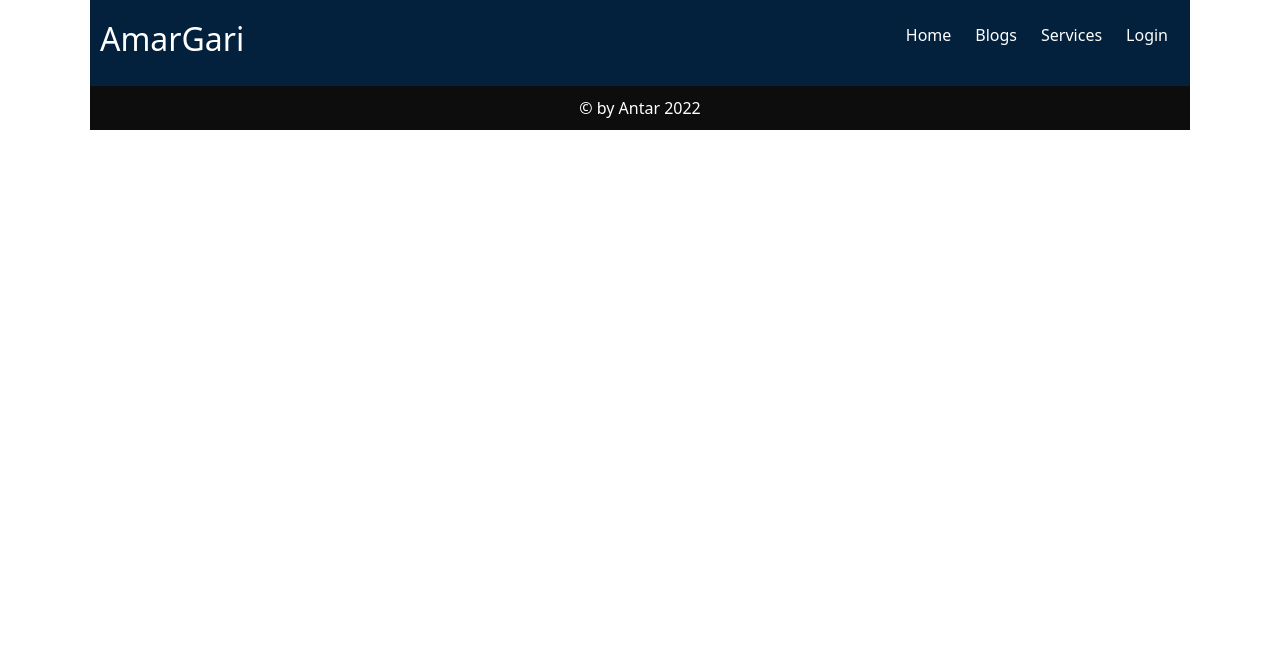
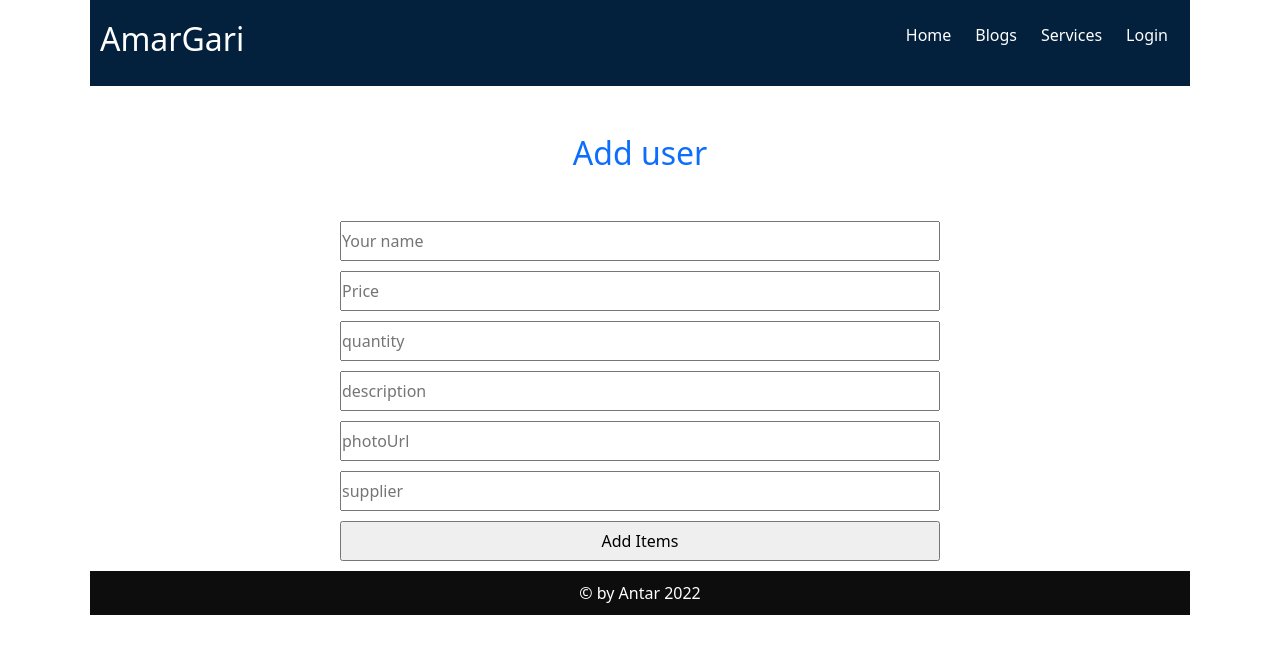
Before and after one commit to Antar-Chakrabarti/warehouse-management-client, a React (Create React App) app: page /addItems in a window 1280 px wide. Shown: the top 654 px of the page. Built offline with nearby package versions, Linux system fonts and the light colour scheme; no server answers; sample sign-in values are in the browser's storage; a web font is replaced by a local one.

Commit message:
added addItems section

```diff
--- a/src/App.js
+++ b/src/App.js
@@ -10,6 +10,7 @@ import MyInventory from './components/MyInventory/MyInventory';
 import RequireAuth from './components/RequireAuth/RequireAuth';
 import ManageInventory from './components/ManageInventory/ManageInventory';
 import Blog from './components/Blog/Blog';
+import AddItem from './components/AddItem/AddItem';
 
 function App() {
   return (
@@ -30,6 +31,11 @@ function App() {
           </RequireAuth>
         }/>
         <Route path='/blog' element={<Blog/>}/>
+        <Route path='/addItems' element={
+          <RequireAuth>
+            <AddItem />
+          </RequireAuth>
+        }/>
       </Routes>
       <Footer />
     </div>
--- a/src/HomeCompo/Banner/Banner.js
+++ b/src/HomeCompo/Banner/Banner.js
@@ -7,38 +7,24 @@ const Banner = () => {
             <Carousel>
                 <Carousel.Item>
                     <img
-                        className="d-block w-100"
-                        src="https://i.ibb.co/brhrqxm/smartPic.png"
+                        className="d-block w-100 h-75"
+                        src="https://i.ibb.co/Mhjr9q7/inventory-4.webp"
                         alt="First slide"
                     />
-                    <Carousel.Caption>
-                        <h3>First slide label</h3>
-                        <p>Nulla vitae elit libero, a pharetra augue mollis interdum.</p>
-                    </Carousel.Caption>
                 </Carousel.Item>
                 <Carousel.Item>
                     <img
-                        className="d-block w-100"
-                        src="https://i.ibb.co/brhrqxm/smartPic.png"
+                        className="d-block w-100 h-75"
+                        src="https://i.ibb.co/GCPwj1G/inventory-2.jpg"
                         alt="Second slide"
                     />
-
-                    <Carousel.Caption>
-                        <h3>Second slide label</h3>
-                        <p>Lorem ipsum dolor sit amet, consectetur adipiscing elit.</p>
-                    </Carousel.Caption>
                 </Carousel.Item>
                 <Carousel.Item>
                     <img
-                        className="d-block w-100"
-                        src="https://i.ibb.co/brhrqxm/smartPic.png"
+                        className="d-block w-100 h-75"
+                        src="https://i.ibb.co/xCPnd44/inventory-3.jpg"
                         alt="Third slide"
                     />
-
-                    <Carousel.Caption>
-                        <h3>Third slide label</h3>
-                        <p>Praesent commodo cursus magna, vel scelerisque nisl consectetur.</p>
-                    </Carousel.Caption>
                 </Carousel.Item>
             </Carousel>
         </>
--- a/src/HomeCompo/Cart/Cart.js
+++ b/src/HomeCompo/Cart/Cart.js
@@ -5,7 +5,6 @@ const Cart = ({car}) => {
     const handleNavigate =()=>{
         navigate(`/inventory/${car._id}`)
     }
-    console.log(car)
     return (
         <div className="cart">
             <img src={car.img} alt="" />
--- a/src/HomeCompo/Inventory/Inventory.js
+++ b/src/HomeCompo/Inventory/Inventory.js
@@ -15,7 +15,7 @@ const Inventory = () => {
             <h2 className='inventory-title'>Inventory</h2>
             <div className="card-container">
                 {
-                    cars.map(car => <Cart key={car._id} car={car} />)
+                    cars.slice(0, 6).map(car => <Cart key={car._id} car={car} />)
                 }
             </div>
             <div className="manage">
--- /dev/null
+++ b/src/components/AddItem/AddItem.css
@@ -0,0 +1,9 @@
+.addItemsForm{
+    max-width: 600px;
+    margin: 0 auto;
+}
+.addItemsForm input{
+    width: 100%;
+    margin-bottom: 10px;
+    height: 40px;
+}
--- /dev/null
+++ b/src/components/AddItem/AddItem.js
@@ -0,0 +1,33 @@
+import React from 'react';
+import './AddItem.css';
+
+const AddItem = () => {
+
+    const handleAddItems =(e)=>{
+        const name = e.target.name.value;
+        const price = e.target.price.value;
+        const quantity = e.target.quantity.value;
+        const description = e.target.description.value;
+        const supplier = e.target.supplier.value;
+
+        const item = {name, price, quantity, description, supplier};
+        console.log(item)
+    }
+    return (
+        <div>
+            <h2 className='text-primary text-center my-5'>Add user</h2>
+
+            <form className='addItemsForm' onSubmit={handleAddItems}>
+                <input type="text" name="name" id="" placeholder='Your name' required/>
+                <input type="number" name="price" id="" placeholder='Price' required/>
+                <input type="number" name="quantity" id="" placeholder='quantity' required/>
+                <input type="text" name="description" id="" placeholder='description' required/>
+                <input type="url" name="photoUrl" id="" placeholder='photoUrl' required/>
+                <input type="text" name="supplier" id="" placeholder='supplier' required/>
+                <input type="submit" value="Add Items" />
+            </form>
+        </div>
+    );
+};
+
+export default AddItem;
--- a/src/components/Blog/Blog.js
+++ b/src/components/Blog/Blog.js
@@ -23,7 +23,7 @@ const Blog = () => {
             </div>
             <hr />
             <div className="quesition">
-                <h2>Que:1.  Differences between sql and nosql databases.</h2>
+                <h2>Que:2.  Differences between sql and nosql databases.</h2>
                 <div className="javascript">
                     <h4>SQL</h4>
                     <li>SQL databases are relational,</li>
@@ -41,7 +41,7 @@ const Blog = () => {
             </div>
             <hr />
             <div className="quesition">
-                <h2>Que:1. What is the purpose of jwt and how does it work</h2>
+                <h2>Que:3. What is the purpose of jwt and how does it work</h2>
 
                 <p>JWT on its own is nothing but an open standard for transmitting messages via HTTP.</p>
                 <p>JWT, or JSON Web Token, is an open standard used to share information between two parties securely — a client and a server.
--- a/src/components/ManageCard/ManageCard.css
+++ b/src/components/ManageCard/ManageCard.css
@@ -2,4 +2,6 @@
     width: 500px;
     display: flex;
     justify-content: space-around;
+    border: 1px solid gray;
+    margin-bottom: 10px;
 }
--- a/src/components/ManageCard/ManageCard.js
+++ b/src/components/ManageCard/ManageCard.js
@@ -1,12 +1,30 @@
 import React from 'react';
 import './ManageCard.css';
 
-const ManageCard = ({man}) => {
+const ManageCard = ({ man }) => {
+
+    const handleUserDelete = (id) => {
+        const proceed = window.confirm('are you sure you want to delete?')
+        if (proceed) {
+            const url = `http://localhost:5000/items/${id}`;
+            fetch(url, {
+                method: 'DELETE'
+            })
+                .then(res => res.json())
+                .then(data => {
+                    if (data.deletedCount > 0) {
+                        window.location.reload();
+                        // const remaining = man.filter(ma => ma._id !== id);
+                    }
+                })
+        }
+    }
     return (
+
         <div className='manage-card'>
             <h4>{man.name}</h4>
-            <img style={{width: '30px'}} src={man.img} alt="" />
-            <button>Delete</button>
+            <img style={{ width: '30px' }} src={man.img} alt="" />
+            <button onClick={() => handleUserDelete(man._id)}>Delete</button>
         </div>
     );
 };
--- a/src/components/ManageInventory/ManageInventory.js
+++ b/src/components/ManageInventory/ManageInventory.js
@@ -1,9 +1,14 @@
 import React, { useEffect, useState } from 'react';
+import { useNavigate } from 'react-router-dom';
 import ManageCard from '../ManageCard/ManageCard';
 import './manageInventory.css';
 
 const ManageInventory = () => {
     const [manage, setManage] = useState([]);
+    const navigate = useNavigate();
+    const handleNavigate = () => {
+        navigate('/addItems')
+    }
     useEffect(()=>{
         fetch('http://localhost:5000/items/')
         .then(res => res.json())
@@ -14,6 +19,7 @@ const ManageInventory = () => {
            {
                manage.map(man => <ManageCard key={man._id} man={man}/>)
            }
+            <button className='manageCardBtn' onClick={handleNavigate}>Add Items</button>
         </div>
     );
 };
--- a/src/components/ManageInventory/manageInventory.css
+++ b/src/components/ManageInventory/manageInventory.css
@@ -0,0 +1,11 @@
+.manages{
+    margin:  30px 0;
+}
+.manageCardBtn{
+    display: block;
+    margin: 20px auto;
+    border: none;
+    outline: none;
+    background-color: orange;
+    padding: 10px 20px;
+}
```
Also changed, not shown: src/Pages/Login/Login.js (line endings or trailing spaces).
